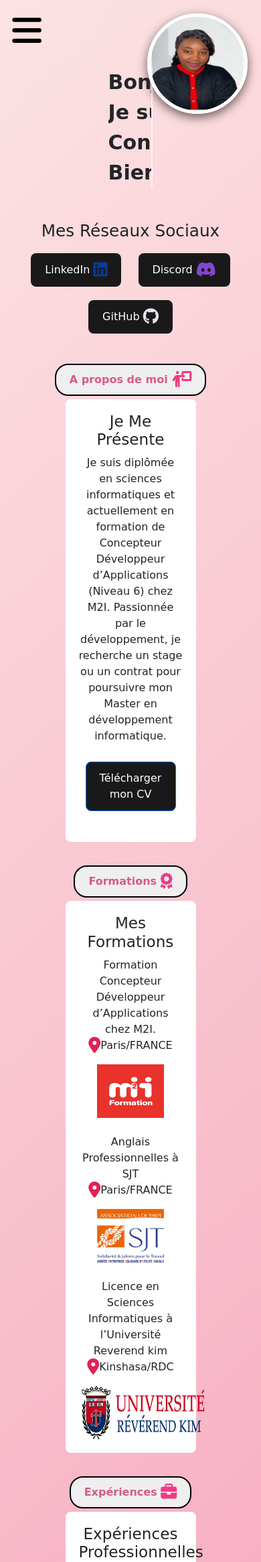
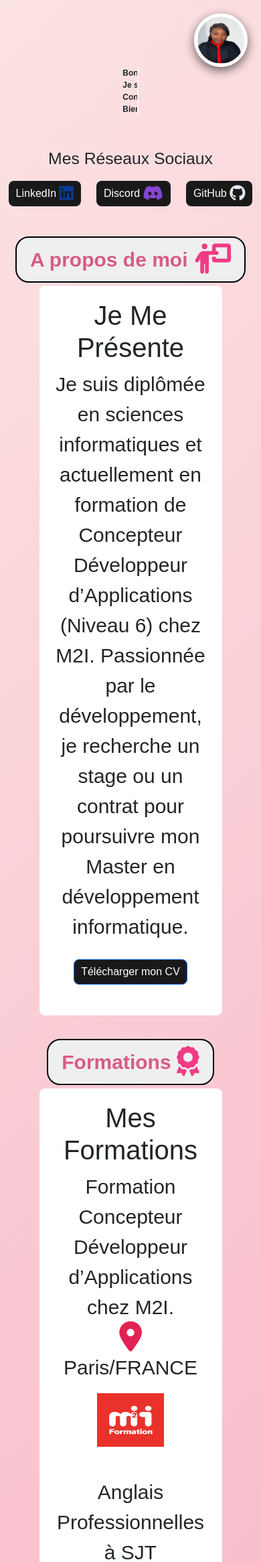
Before and after one commit to TracyK-12/MonPortfolio, a PHP site: page / in a window 390 px wide. Shown: the top 2332 px of the page at 67% size. Run offline with PHP 8.4, Linux system fonts and the light colour scheme.

Commit message:
style.css

```diff
--- a/css/style.css
+++ b/css/style.css
@@ -1,13 +1,12 @@
-
 /* Styles généraux */
 body {
-  font-family: cursive;
+  font-family: sans-serif;
   margin: 0;
   padding: 0;
   background: linear-gradient(135deg, #fce3e3, #f279a1);
   text-align: center;
+}
 
-}
 /* LOGO */
 .logo {
   font-size: 20px;
@@ -16,13 +15,10 @@ body {
   text-decoration: none;
 }
 
-
 /* MENU HEADER Navbar */
 .menu {
-  /* Pour que le menu reste en place quand on scroll */
   position: fixed;
-  /* Pour que le menu ne soit pas sur le texte et que ce dernier puisse être sélectionné */
-  width: 0px;
+  width: 250px; /* Set an appropriate width */
 }
 .menu i {
   font-size: 50px;
@@ -30,43 +26,40 @@ body {
   padding: 10px;
 }
 #hamburger {
-  /* Pour que la checkbox ne s'affiche pas */
   display: none;
 }
 
 #hamburger-logo {
-  /* Pour que le curseur soit un pointeur */
   cursor: pointer;
   width: 250px;
   display: block;
-  /* Pour que le menu hamburger s'affiche toujours */
   text-align: right;
-  /* Pour que le menu hamburger soit "rangé" par défaut */
-  transform: translateX(-168px);
+  transform: translateX(-150px);
   padding: 10px;
 }
 
 nav {
   display: flex;
   flex-direction: column;
-  background: black;
+  background: black linear-gradient(135deg, #fce3e3, #f279a1);
+  position: fixed;
   overflow: hidden;
+  border: solid black 2px;
+  border-radius: 10px;
+
   width: 200px;
   font-size: 20px;
-  /* Pour que les liens soient "rangés" par défaut */
-  transform: translateX(-200px);
+  transform: translateX(-300px);
+  margin: 0;
 }
 
 #hamburger-logo,
 nav {
-  /* Pour qu'il y ait une animation */
   transition: 0.7s;
 }
 
-/* Lorsque #hamburger est coché, le #hamburger-logo et le nav qui sont dans le même parent changent de propriété */
 #hamburger:checked ~ #hamburger-logo,
 #hamburger:checked ~ nav {
-  /* Changement de la position pour afficher les menus */
   transform: translate(0);
 }
 
@@ -79,7 +72,6 @@ nav a {
 nav a:hover {
   background: #444;
 }
-
 
 /* Conteneur principal */
 .container {
@@ -103,12 +95,11 @@ nav a:hover {
   height: 150px;
   box-sizing: border-box;
   border: 5px white solid;
-  border-radius: 50% solid white;
+  border-radius: 50%;
   overflow: hidden;
   box-shadow: 0 5px 15px 0px rgba(0, 0, 0, 0.6);
   transform: translateY(0px);
-
-  position: fixed;
+  position: absolute;
   right: 20px;
   top: 20px;
 }
@@ -135,8 +126,8 @@ nav a:hover {
 .cursor {
   position: relative;
   width: 24em;
-  margin: 80px auto 0; /* Add top margin to create space from nav-bar */
-  border-right: 2px solid rgba(255,255,255,.75);
+  margin: 80px auto 0;
+  border-right: 2px solid rgba(255, 255, 255, .75);
   font-size: 30px;
   text-align: center;
   white-space: nowrap;
@@ -149,13 +140,14 @@ nav a:hover {
 }
 @keyframes typewriter {
   from { width: 0; }
-    to { width: 35ch; } /* Adapte la largeur au texte */
+  to { width: 35ch; }
 }
 
 @keyframes blinkingCursor {
-    from { border-right-color: rgba(255,255,255,.75); }
+  from { border-right-color: rgba(255, 255, 255, .75); }
   to { border-right-color: transparent; }
 }
+
 /* BOUTTON RESEAUX SOCIAUX */
 .btn {
   display: inline-block;
@@ -184,7 +176,7 @@ section {
 }
 
 .about-btn {
-  color:  #d85b87;
+  color: #d85b87;
   border: solid black 2px;
   padding: 10px 20px;
   margin: 5px;
@@ -196,7 +188,6 @@ section {
 }
 .about-btn:hover {
   background-color: white;
-
 }
 
 .about-content {
@@ -213,8 +204,8 @@ section {
   opacity: 0.8;
   transform: scale(1.1);
 }
-/*  SECTION COMPETENCES  */
 
+/* SECTION COMPETENCES */
 ul button {
   color: white;
   border: solid black 2px;
@@ -232,25 +223,11 @@ ul button a {
   display: block;
 }
 
-
-/* .btn-html { background-color: #e34c26; }
-.btn-css { background-color: #2965f1; }
-.btn-js { background-color: #f7df1e; color: black; }
-.btn-php { background-color: #777bb4; }
-.btn-sql { background-color: #00758f; }
-.btn-bootstrap { background-color: #563d7c; }
-.btn-jquery { background-color: #0769ad; }
-.btn-symfony { background-color: #86f36b; }
-.btn-react { background-color: #61dbfb; }
-.btn-nodejs { background-color: #68a063; }
-.btn-bureautique { background-color: #f34f29; }
-.btn-java { background-color: #6e5494; } */
-
-
 ul button:hover {
   opacity: 0.8;
   transform: scale(1.1);
 }
+
 /* SECTION LANGUES */
 #langues {
   margin-top: 30px;
@@ -298,12 +275,12 @@ ul button:hover {
   padding: 0;
 }
 
-#langues li {
-  font-size: 16px;
+#langues ul li {
+  font-size: 25px;
   margin: 5px 0;
 }
 
-/*  SECTION PROJETS  */
+/* SECTION PROJETS */
 #projets {
   background-color: white;
   padding: 40px 0;
@@ -353,8 +330,8 @@ ul button:hover {
   background-color: #f279a1;
   opacity: 0.8;
   transform: scale(1.1);
+}
 
-}
 .btn-project {
   background-color: black;
   color: white;
@@ -369,15 +346,8 @@ ul button:hover {
   background-color: #333;
 }
 
-
-
-
-
-
 /* SECTION CONTACT */
-
-.contact-section {
-  background-color: linear-gradient(135deg, #fce3e3, #f279a1);
+#contact {
   padding: 40px 0;
   top: 50px;
   width: 50%;
@@ -386,13 +356,21 @@ ul button:hover {
   border-radius: 10px;
   text-align: center;
 }
+#contact-form {
+  background-color: #f279a1;
+  padding: 30px;
+  border-radius: 8px;
+  margin-top: 10px;
+  transition: all 0.3s ease;
+  width: 70%;
+  margin: auto;
+}
 
 .contact-title {
   font-size: 30px;
   margin-bottom: 20px;
   color: #141314;
 }
-
 
 .contact-name {
   font-size: 24px;
@@ -422,6 +400,7 @@ ul button:hover {
 .contact-email-link:hover {
   text-decoration: underline;
 }
+
 #foot {
   background-color: #111;
   padding: 15px 0;
@@ -433,3 +412,180 @@ ul button:hover {
   margin: 0;
   color: white;
 }
+
+                 /* Media Queries */
+                @media (max-width: 1400px) {
+                  .container {
+                    width: 95%;
+                  }
+                  .about-content {
+                    width: 70%;
+                  }
+                }
+
+                @media (max-width: 992px) {
+                  /* body {
+                    font-size: 60px;
+                  } */
+                  .menu i {
+                    font-size: 60px;
+                  }
+                  #hamburger-logo {
+                    width: 300px;
+                    transform: translateX(-210px);
+                  }
+                  nav {
+                    width: 300px;
+                  }
+                  .cursor {
+                    font-size: 30px;
+                    width: 21em;
+                    z-index: -1;
+                  }
+                  nav a{
+                    font-size: 40px;
+                  }
+                  .container {
+                    width: 90%;
+                  }
+                  .about-btn {
+                    font-size: 30px;
+                  }
+                  .about-content {
+                    width: 80%;
+                  }
+                  .about-content h3{
+                    font-size: 40px;
+                  }
+                  .about-content p{
+                    font-size: 30px;
+                  }
+                  .about-content ul{
+                    font-size: 30px;
+                  }
+
+                  .projets {
+                    width: 70%;
+                  }
+                  #contact {
+                    width: 70%;
+                  }
+                  #contact-form {
+                    width: 100%;
+                  }
+                  #contact-form input {
+                    width: 100%;
+                    height: 60px;
+                  }
+                  #contact-form label {
+                    font-size: 40px;
+                  }
+                  .contact-title {
+                    font-size: 60px;
+                  }
+                  .btn-project {
+                    font-size: 40px;
+                  }
+                  .projets{
+                    font-size: 40px;
+                  }
+                }
+
+                @media (max-width: 768px) {
+                  .menu i {
+                    font-size: 30px;
+                  }
+                  #hamburger-logo {
+                    width: 210px;
+                    transform: translateX(-210px);
+                  }
+                  nav {
+                    width: 200px;
+                  }
+                  .profile img {
+                    width: 100px;
+                    height: 100px;
+                  }
+                  .cursor {
+                    font-size: 20px;
+                    width: 21em;
+                  }
+                  .btn {
+                    padding: 8px 12px;
+                  }
+                  .about-content {
+                    width: 80%;
+                  }
+                  .projets {
+                    width: 85%;
+                  }
+                  .container {
+                    width: 80%;
+                  }
+                }
+
+                @media (max-width: 576px) {
+                  body {
+                    font-size: 12px;
+                  }
+                  .menu i {
+                    font-size: 25px;
+                  }
+                  #hamburger-logo {
+                    width: 210px;
+                    transform: translateX(-210px);
+                  }
+                  .container {
+                    width: 70%;
+                  }
+                  .profile img {
+                    width: 80px;
+                    height: 80px;
+                  }
+                  .cursor {
+                    font-size: 12px;
+                    width: 21em;
+                  }
+                  .btn {
+                    padding: 6px 10px;
+                  }
+                  .about-content {
+                    width: 70%;
+                  }
+                  .projets {
+                    width: 75%;
+                  }
+                }
+
+                @media (max-width: 320px) {
+                  body {
+                    font-size: 10px;
+                  }
+                  .menu i {
+                    font-size: 20px;
+                  }
+                  #hamburger-logo {
+                    width: 150px;
+                    transform: translateX(-150px);
+                  }
+                  nav {
+                    width: 150px;
+                  }
+                  .profile img {
+                    width: 60px;
+                    height: 60px;
+                  }
+                  .cursor {
+                    font-size: 10px;
+                    width: 18em;
+                  }
+                  .btn {
+                    padding: 4px 8px;
+                  }
+                  .about-content {
+                    width: 60%;
+                  }
+                  .projets {
+                    width: 65%;
+                  }
+                }
```
Lines whose indentation alone changed are shown as unchanged.
